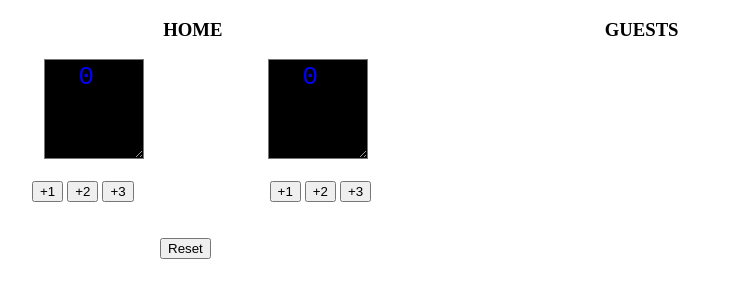
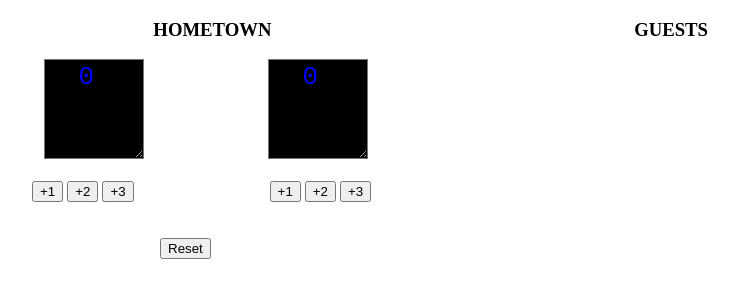
Before and after one commit to usjskr/Newbasketball, a plain HTML site: page index.html in a window 1280 px wide. Shown: the whole page, without its empty margins (28-766 px from the left). Drawn offline with Linux system fonts and the light colour scheme.

Commit message:
HEADING CHANGE

```diff
--- a/index.html
+++ b/index.html
@@ -5,7 +5,7 @@
     <body>
         <div class="container">
             <div>
-                <h3>HOME</h3>
+                <h3>HOMETOWN</h3>
             </div>
 
             <div>
```
